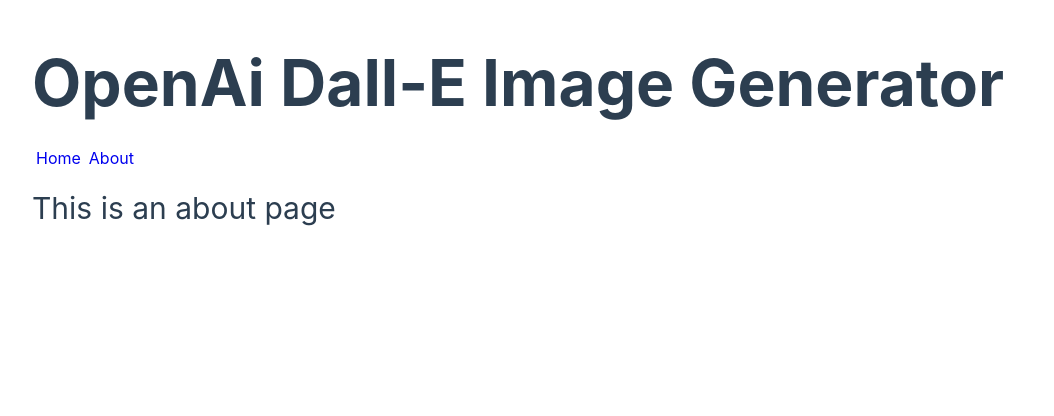
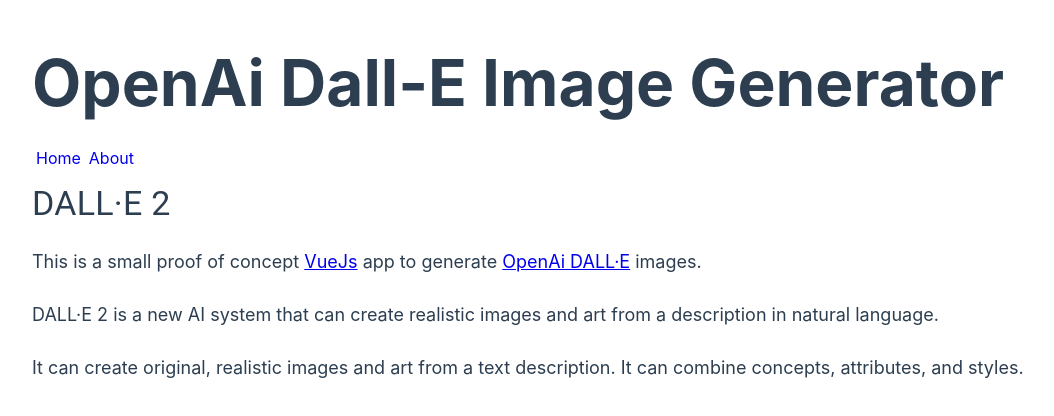
Before and after one commit to xppi/openai-image-generator-vue, a Vue app: page /about in a window 1280 px wide. Shown: the top 416 px of the page, without its empty margins (0-1054 px from the left). Built offline with nearby package versions, Linux system fonts and the light colour scheme.

Commit message:
Add a bit of fluff text in the about section

```diff
--- a/src/views/AboutView.vue
+++ b/src/views/AboutView.vue
@@ -1,8 +1,24 @@
 <template>
   <div class="about">
-    <h1>This is an about page</h1>
+    <h4 class="text-h4">DALL·E 2</h4>
+    <p>
+      This is a small proof of concept
+      <a href="https://vuejs.org/" target="_blank">VueJs</a> app to generate
+      <a href="https://openai.com/dall-e-2/" target="_blank">OpenAi DALL·E</a>
+      images.
+    </p>
+    <p>DALL·E 2 is a new AI system that can create realistic images and art from a description in natural language.</p>
+    <p>It can create original, realistic images and art from a text description. It can combine concepts, attributes, and styles.</p>
   </div>
 </template>
 
-<style>
+<style scoped>
+h3 {
+  margin-bottom: 24px;
+}
+
+p {
+  font-size: 18px;
+  margin: 24px 0 24px 0;
+}
 </style>
```
